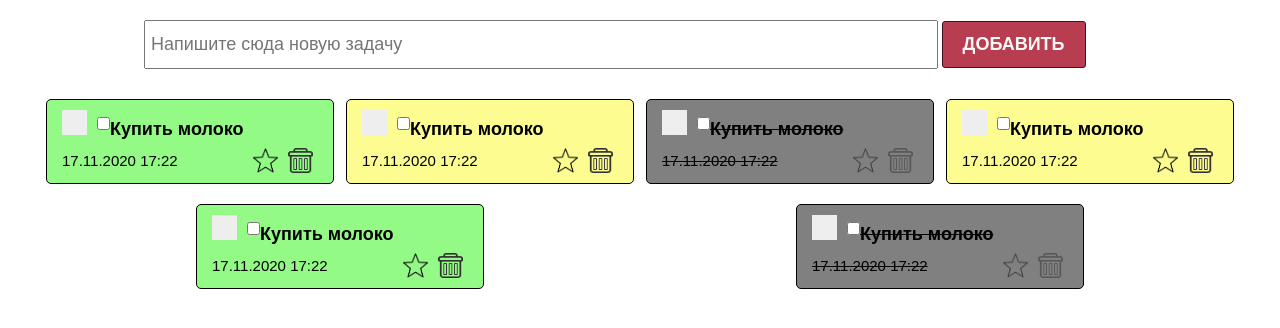
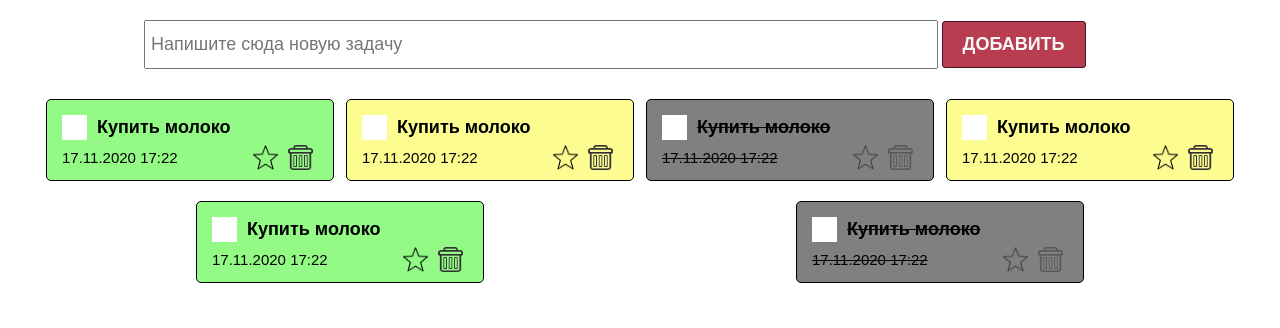
Before and after one commit to Tynchtyk642/todopy, a Django app: page / in a window 1280 px wide. Shown: the top 328 px of the page. Run offline with Django 3.2, Linux system fonts and the light colour scheme.

```diff
--- a/main/static/styles/checkbox.css
+++ b/main/static/styles/checkbox.css
@@ -12,7 +12,7 @@
 }
 
 /* Hide the browser's default checkbox */
-.chekckbox_container input {
+.checkbox_container input {
   position: absolute;
   opacity: 0;
   cursor: pointer;
@@ -23,16 +23,11 @@
 /* Create a custom checkbox */
 .checkmark {
   position: absolute;
-  top: 0;
+  top: -7px;
   left: 0;
   height: 25px;
   width: 25px;
-  background-color: #eee;
-}
-
-  /* On mouse-over, add a grey background color */
-.checkbox_container:hover input ~ .checkmark {
-  background-color: #ccc;
+  background-color: rgb(255, 255, 255);
 }
 
 /* When the checkbox is checked, add a blue background */
@@ -48,7 +43,7 @@
 }
 
 /* Show the checkmark when checked */
-.checkbox_container input:checked .checkmark:after {
+.checkbox_container input:checked ~ .checkmark:after {
   display: block;
 }
 
```
Lines whose indentation alone changed are shown as unchanged.
